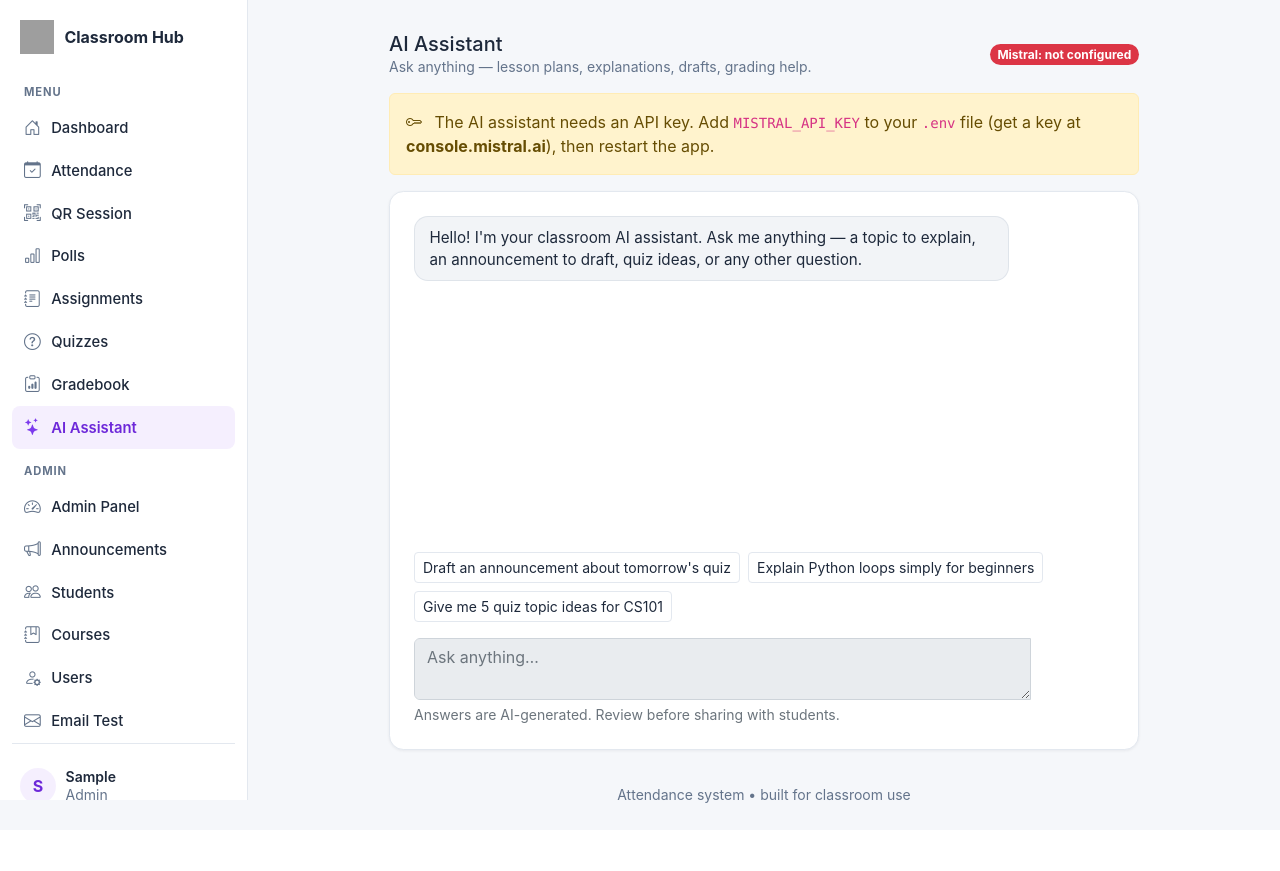
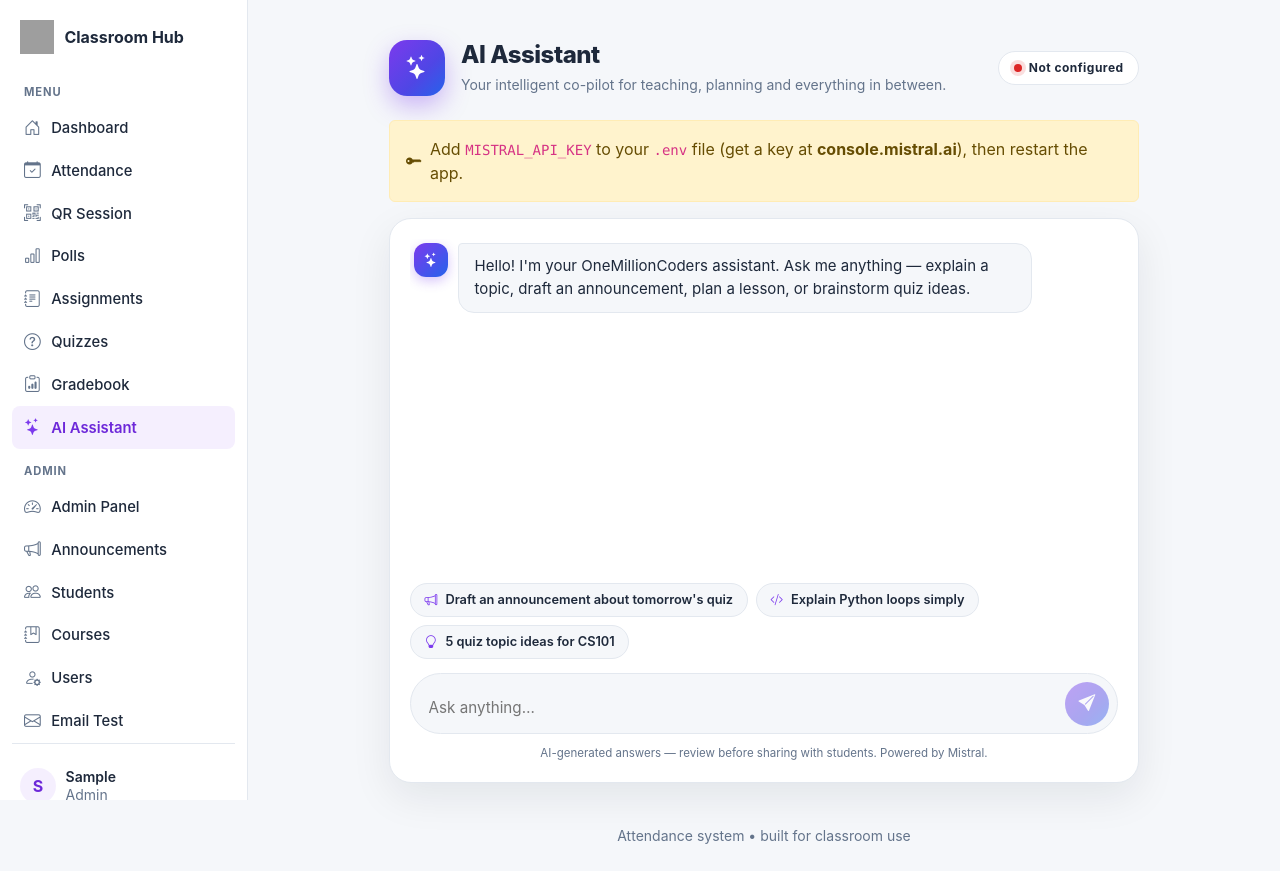
Before and after one commit to Prince4-creator/Classroom-App, a Flask app: page /admin/assistant in a window 1280 px wide. Before the commit the page ends 803 px from the top, so only its background shows below. Run offline with Flask 3, Linux system fonts and the light colour scheme; the visitor is signed in with stand-in values (Sample User, id 1); some libraries are stand-ins or nearby versions; grey boxes are pictures that could not be loaded.

Commit message:
Premium redesign of the AI assistant page
Gradient brand header, avatar-led chat bubbles, animated typing
indicator, chip quick-prompts, and a pill composer with glowing
send button, matching the app's purple design tokens.

```diff
--- a/templates/admin_assistant.html
+++ b/templates/admin_assistant.html
@@ -1,62 +1,155 @@
 {% extends 'base.html' %}
 {% block title %}AI Assistant - OneMillionCoders{% endblock %}
 {% block content %}
-<div class="row justify-content-center py-2">
+<div class="row justify-content-center py-3">
     <div class="col-xl-9">
-        <div class="d-flex justify-content-between align-items-center mb-3 flex-wrap gap-2">
-            <div>
-                <h1 class="h5 mb-0">AI Assistant</h1>
-                <p class="small text-muted mb-0">Ask anything — lesson plans, explanations, drafts, grading help.</p>
+        <div class="ai-hero d-flex align-items-center justify-content-between flex-wrap gap-3 mb-4">
+            <div class="d-flex align-items-center gap-3">
+                <div class="ai-logo"><i class="bi bi-stars"></i></div>
+                <div>
+                    <h1 class="h4 mb-1 ai-title">AI Assistant</h1>
+                    <p class="small text-muted mb-0">Your intelligent co-pilot for teaching, planning and everything in between.</p>
+                </div>
             </div>
-            <span class="badge rounded-pill {{ 'text-bg-success' if mistral_configured else 'text-bg-danger' }}">
-                Mistral: {{ mistral_model if mistral_configured else 'not configured' }}
+            <span class="ai-model-pill {{ 'on' if mistral_configured else 'off' }}">
+                <span class="dot"></span>
+                {{ 'Mistral ' ~ mistral_model if mistral_configured else 'Not configured' }}
             </span>
         </div>
 
         {% if not mistral_configured %}
-        <div class="alert alert-warning" role="alert">
-            <i class="bi bi-key me-2"></i>
-            The AI assistant needs an API key. Add <code>MISTRAL_API_KEY</code> to your <code>.env</code> file
-            (get a key at <strong>console.mistral.ai</strong>), then restart the app.
+        <div class="alert alert-warning d-flex align-items-center gap-2" role="alert">
+            <i class="bi bi-key-fill"></i>
+            <span>Add <code>MISTRAL_API_KEY</code> to your <code>.env</code> file (get a key at <strong>console.mistral.ai</strong>), then restart the app.</span>
         </div>
         {% endif %}
 
-        <div class="app-card p-3 p-md-4">
-            <div id="chatLog" style="min-height: 320px; max-height: 60vh; overflow-y: auto;">
+        <div class="ai-shell">
+            <div id="chatLog">
                 <div class="msg ai">
-                    <div class="msg-bubble">Hello! I'm your classroom AI assistant. Ask me anything — a topic to explain, an announcement to draft, quiz ideas, or any other question.</div>
+                    <span class="ai-avatar"><i class="bi bi-stars"></i></span>
+                    <div class="msg-bubble">Hello! I'm your OneMillionCoders assistant. Ask me anything — explain a topic, draft an announcement, plan a lesson, or brainstorm quiz ideas.</div>
                 </div>
             </div>
 
-            <div class="d-flex flex-wrap gap-2 mt-3" id="quickPrompts">
-                <button type="button" class="btn btn-outline-light btn-sm quick-prompt">Draft an announcement about tomorrow's quiz</button>
-                <button type="button" class="btn btn-outline-light btn-sm quick-prompt">Explain Python loops simply for beginners</button>
-                <button type="button" class="btn btn-outline-light btn-sm quick-prompt">Give me 5 quiz topic ideas for CS101</button>
+            <div class="ai-chips" id="quickPrompts">
+                <button type="button" class="ai-chip quick-prompt"><i class="bi bi-megaphone"></i> Draft an announcement about tomorrow's quiz</button>
+                <button type="button" class="ai-chip quick-prompt"><i class="bi bi-code-slash"></i> Explain Python loops simply</button>
+                <button type="button" class="ai-chip quick-prompt"><i class="bi bi-lightbulb"></i> 5 quiz topic ideas for CS101</button>
             </div>
 
-            <form id="chatForm" class="mt-3">
+            <form id="chatForm" class="ai-composer">
                 <input type="hidden" name="csrf_token" value="{{ csrf_token() }}"/>
-                <div class="input-group">
-                    <textarea id="chatInput" class="form-control" rows="2" placeholder="Ask anything…" {% if not mistral_configured %}disabled{% endif %} required></textarea>
-                    <button class="btn app-btn" type="submit" id="sendBtn" {% if not mistral_configured %}disabled{% endif %}>
-                        <i class="bi bi-send"></i> Send
-                    </button>
-                </div>
-                <div class="form-text">Answers are AI-generated. Review before sharing with students.</div>
+                <textarea id="chatInput" rows="1" placeholder="Ask anything…" {% if not mistral_configured %}disabled{% endif %} required></textarea>
+                <button class="ai-send" type="submit" id="sendBtn" title="Send" {% if not mistral_configured %}disabled{% endif %}>
+                    <i class="bi bi-send-fill"></i>
+                </button>
             </form>
+            <p class="ai-footnote">AI-generated answers — review before sharing with students. Powered by Mistral.</p>
         </div>
     </div>
 </div>
 {% endblock %}
 {% block scripts %}
 <style>
-.msg { display: flex; margin-bottom: .75rem; }
+.ai-hero .ai-logo {
+    width: 56px; height: 56px; border-radius: 18px;
+    background: linear-gradient(135deg, #7c3aed 0%, #4f46e5 60%, #2563eb 100%);
+    color: #fff; font-size: 1.5rem;
+    display: flex; align-items: center; justify-content: center;
+    box-shadow: 0 10px 24px rgba(124, 58, 237, .35);
+}
+.ai-title { font-weight: 800; letter-spacing: -.02em; }
+.ai-model-pill {
+    display: inline-flex; align-items: center; gap: .45rem;
+    font-size: .75rem; font-weight: 700; letter-spacing: .04em;
+    padding: .45rem .9rem; border-radius: 999px;
+    border: 1px solid var(--border); background: var(--surface);
+}
+.ai-model-pill .dot { width: 8px; height: 8px; border-radius: 50%; }
+.ai-model-pill.on .dot { background: #16a34a; box-shadow: 0 0 0 4px rgba(22, 163, 74, .15); }
+.ai-model-pill.off .dot { background: #dc2626; box-shadow: 0 0 0 4px rgba(220, 38, 38, .15); }
+
+.ai-shell {
+    background: var(--surface);
+    border: 1px solid var(--border);
+    border-radius: 22px;
+    box-shadow: 0 14px 40px rgba(15, 23, 42, .08);
+    padding: 1.25rem;
+}
+#chatLog { min-height: 340px; max-height: 58vh; overflow-y: auto; padding: .25rem .25rem .75rem; }
+
+.msg { display: flex; gap: .6rem; margin-bottom: 1rem; animation: ai-in .25s ease both; }
+@keyframes ai-in { from { opacity: 0; transform: translateY(6px); } to { opacity: 1; transform: none; } }
 .msg.user { justify-content: flex-end; }
-.msg-bubble { max-width: 85%; padding: .6rem .9rem; border-radius: 14px; white-space: pre-wrap; word-wrap: break-word; line-height: 1.45; font-size: .95rem; }
-.msg.ai .msg-bubble { background: rgba(148,163,184,.12); border: 1px solid rgba(148,163,184,.2); }
-.msg.user .msg-bubble { background: rgba(124,58,237,.25); border: 1px solid rgba(124,58,237,.35); }
-.msg.error .msg-bubble { background: rgba(220,53,69,.15); border: 1px solid rgba(220,53,69,.4); color: #f1aeb5; }
-.typing { opacity: .6; font-style: italic; }
+.ai-avatar {
+    width: 34px; height: 34px; border-radius: 12px; flex-shrink: 0;
+    background: linear-gradient(135deg, #7c3aed, #2563eb);
+    color: #fff; font-size: .9rem;
+    display: flex; align-items: center; justify-content: center;
+    box-shadow: 0 4px 12px rgba(124, 58, 237, .3);
+}
+.msg-bubble {
+    max-width: 82%; padding: .7rem 1rem; border-radius: 16px;
+    white-space: pre-wrap; word-wrap: break-word;
+    line-height: 1.5; font-size: .94rem;
+}
+.msg.ai .msg-bubble { background: var(--bg); border: 1px solid var(--border); border-top-left-radius: 4px; }
+.msg.user .msg-bubble {
+    background: linear-gradient(135deg, #7c3aed, #6d28d9);
+    color: #fff; border-top-right-radius: 4px;
+    box-shadow: 0 6px 16px rgba(124, 58, 237, .28);
+}
+.msg.error .msg-bubble { background: rgba(220, 38, 38, .08); border: 1px solid rgba(220, 38, 38, .3); color: #b91c1c; }
+
+.typing-dots { display: inline-flex; gap: 4px; padding: .35rem 0; }
+.typing-dots span {
+    width: 7px; height: 7px; border-radius: 50%; background: var(--accent);
+    animation: ai-blink 1.2s infinite ease-in-out;
+}
+.typing-dots span:nth-child(2) { animation-delay: .2s; }
+.typing-dots span:nth-child(3) { animation-delay: .4s; }
+@keyframes ai-blink { 0%, 80%, 100% { opacity: .25; transform: translateY(0); } 40% { opacity: 1; transform: translateY(-3px); } }
+
+.ai-chips { display: flex; flex-wrap: wrap; gap: .5rem; margin: .25rem 0 .9rem; }
+.ai-chip {
+    border: 1px solid var(--border); background: var(--bg);
+    border-radius: 999px; padding: .4rem .85rem;
+    font-size: .8rem; font-weight: 600; color: var(--text);
+    transition: all .15s ease;
+}
+.ai-chip i { color: var(--accent); margin-right: .3rem; }
+.ai-chip:hover { border-color: var(--accent); color: var(--accent-dark); background: var(--accent-soft); transform: translateY(-1px); }
+
+.ai-composer {
+    display: flex; align-items: flex-end; gap: .6rem;
+    border: 1.5px solid var(--border); border-radius: 999px;
+    background: var(--bg); padding: .45rem .5rem .45rem 1.1rem;
+    transition: border-color .15s ease, box-shadow .15s ease;
+}
+.ai-composer:focus-within {
+    border-color: var(--accent);
+    box-shadow: 0 0 0 4px rgba(124, 58, 237, .14);
+    background: var(--surface);
+}
+.ai-composer textarea {
+    flex: 1; border: 0; background: transparent; resize: none; outline: none;
+    font: inherit; font-size: .95rem; color: var(--text);
+    max-height: 120px; padding: .35rem 0;
+}
+.ai-send {
+    width: 44px; height: 44px; border-radius: 50%; border: 0; flex-shrink: 0;
+    background: linear-gradient(135deg, #7c3aed 0%, #4f46e5 60%, #2563eb 100%);
+    color: #fff; font-size: 1.05rem;
+    display: flex; align-items: center; justify-content: center;
+    box-shadow: 0 8px 18px rgba(124, 58, 237, .4);
+    transition: transform .15s ease, box-shadow .15s ease, opacity .15s ease;
+}
+.ai-send:hover:not(:disabled) { transform: scale(1.06); box-shadow: 0 10px 22px rgba(124, 58, 237, .5); }
+.ai-send:active:not(:disabled) { transform: scale(.96); }
+.ai-send:disabled { opacity: .45; box-shadow: none; }
+
+.ai-footnote { text-align: center; font-size: .72rem; color: var(--muted); margin: .7rem 0 0; }
 </style>
 <script>
 const log = document.getElementById('chatLog');
@@ -65,21 +158,45 @@ const input = document.getElementById('chatInput');
 const sendBtn = document.getElementById('sendBtn');
 const history = []; // [{role, content}]
 
+input.addEventListener('input', () => {
+    input.style.height = 'auto';
+    input.style.height = Math.min(input.scrollHeight, 120) + 'px';
+});
+
 function addBubble(role, text) {
-    const div = document.createElement('div');
-    div.className = 'msg ' + role;
+    const wrap = document.createElement('div');
+    wrap.className = 'msg ' + role;
+    if (role === 'ai' || role === 'error') {
+        const av = document.createElement('span');
+        av.className = 'ai-avatar';
+        av.innerHTML = '<i class="bi ' + (role === 'error' ? 'bi-exclamation-triangle' : 'bi-stars') + '"></i>';
+        wrap.appendChild(av);
+    }
     const bubble = document.createElement('div');
     bubble.className = 'msg-bubble';
     bubble.textContent = text; // textContent = safe against HTML injection
-    div.appendChild(bubble);
-    log.appendChild(div);
+    wrap.appendChild(bubble);
+    log.appendChild(wrap);
     log.scrollTop = log.scrollHeight;
     return bubble;
 }
 
+function addTyping() {
+    const wrap = document.createElement('div');
+    wrap.className = 'msg ai';
+    wrap.innerHTML = '<span class="ai-avatar"><i class="bi bi-stars"></i></span>';
+    const bubble = document.createElement('div');
+    bubble.className = 'msg-bubble';
+    bubble.innerHTML = '<span class="typing-dots"><span></span><span></span><span></span></span>';
+    wrap.appendChild(bubble);
+    log.appendChild(wrap);
+    log.scrollTop = log.scrollHeight;
+    return wrap;
+}
+
 document.querySelectorAll('.quick-prompt').forEach(btn => {
     btn.addEventListener('click', () => {
-        input.value = btn.textContent;
+        input.value = btn.textContent.trim();
         form.requestSubmit();
     });
 });
@@ -89,11 +206,11 @@ form.addEventListener('submit', async (e) => {
     const text = input.value.trim();
     if (!text) return;
     input.value = '';
+    input.style.height = 'auto';
     addBubble('user', text);
     history.push({ role: 'user', content: text });
     sendBtn.disabled = true;
-    const typing = addBubble('ai', 'Thinking…');
-    typing.classList.add('typing');
+    const typing = addTyping();
     try {
         const csrf = form.querySelector('[name=csrf_token]').value;
         const resp = await fetch('/admin/assistant/chat', {
@@ -102,16 +219,16 @@ form.addEventListener('submit', async (e) => {
             body: JSON.stringify({ messages: history }),
         });
         const data = await resp.json();
-        typing.parentElement.remove();
+        typing.remove();
         if (resp.ok && data.reply) {
             addBubble('ai', data.reply);
             history.push({ role: 'assistant', content: data.reply });
         } else {
             addBubble('error', data.error || 'Something went wrong. Please try again.');
-            history.pop(); // drop the failed user message so it can be retried
+            history.pop();
         }
     } catch (err) {
-        typing.parentElement.remove();
+        typing.remove();
         addBubble('error', 'Network error — could not reach the server.');
         history.pop();
     } finally {
```
